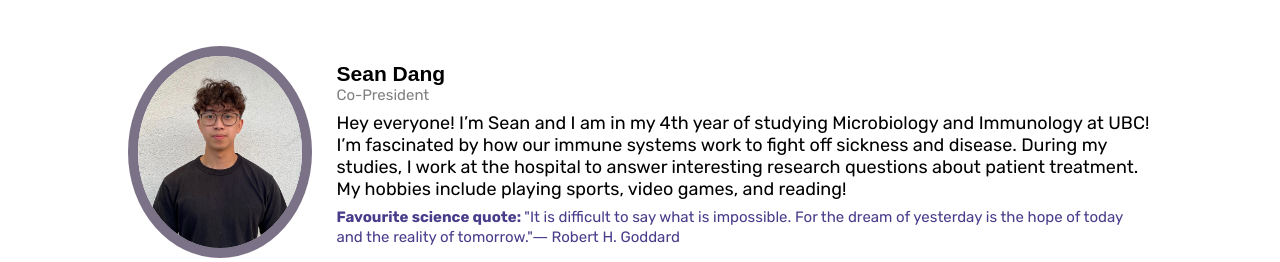
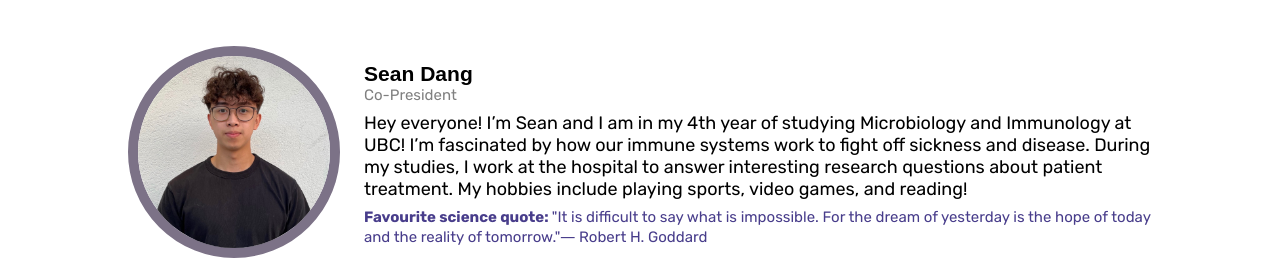
Before and after one commit to ritchiexia/jitjots, a React (Vite) app: page /about in a window 1280 px wide. Shown: the part 690-952 px from the top of the page. Built offline with nearby package versions, Linux system fonts and the light colour scheme.

Commit message:
fix about us circles

```diff
--- a/src/components/Profile/styles.scss
+++ b/src/components/Profile/styles.scss
@@ -7,6 +7,7 @@
   &__picture {
     width: min(12rem, 50vw);
     height: min(12rem, 50vw);
+    aspect-ratio: 1;
     border-radius: 50%;
     border: 10px #7c7287 solid;
     object-fit: cover;
```
